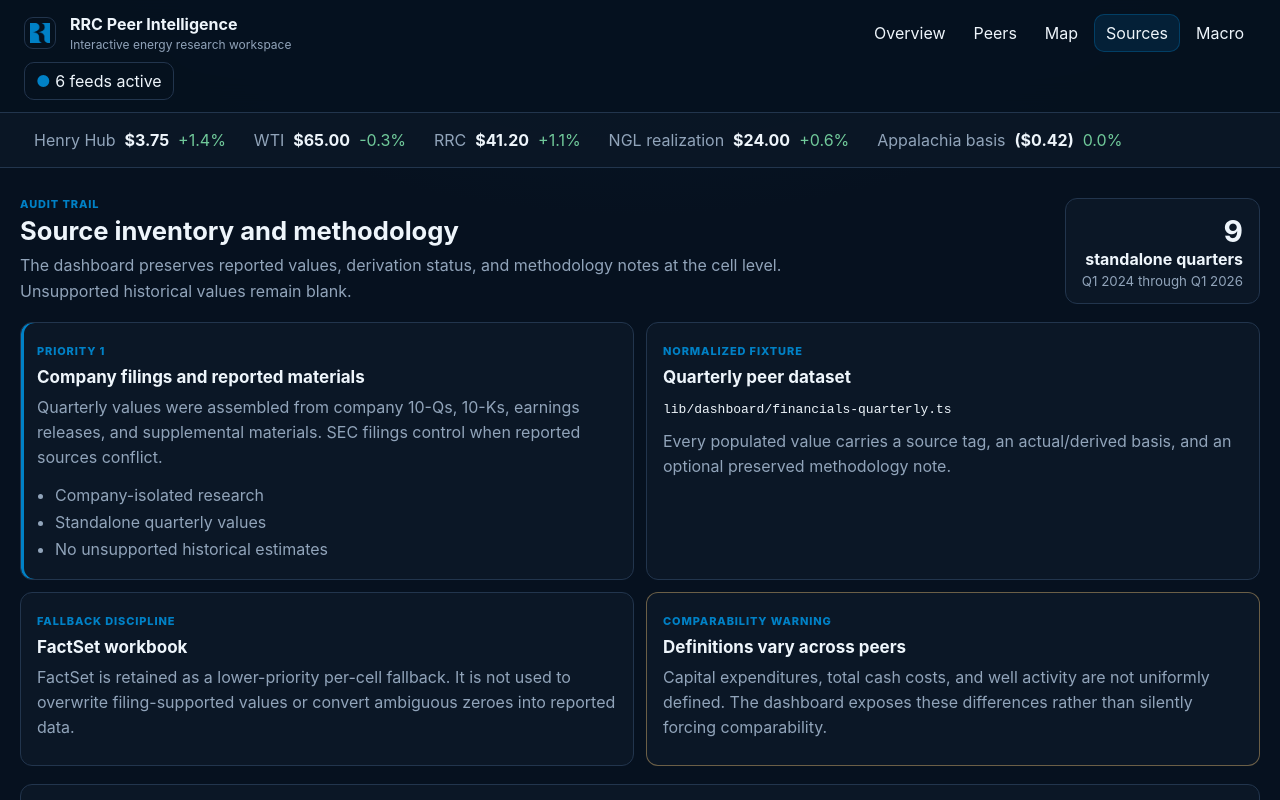
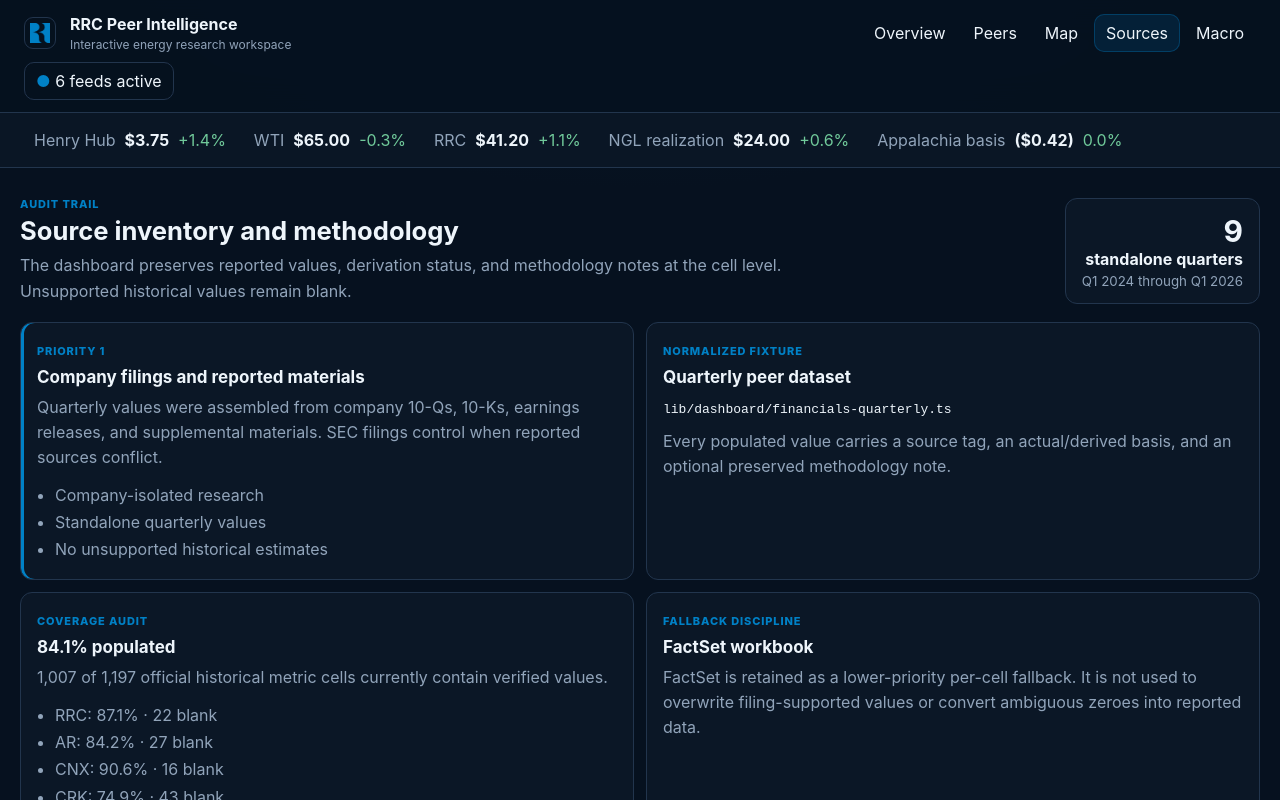
Before and after one commit to christian-04-code/rrc-peer-dashboard, a Next.js app: page / in a window 1280 px wide. Both pictures are taken after a click on the button "Sources". Shown: the top 800 px of the page. Built offline with nearby package versions, Linux system fonts and the light colour scheme.

Commit message:
feat: expose historical dataset completeness

```diff
--- a/components/dashboard/SourcesPanel.tsx
+++ b/components/dashboard/SourcesPanel.tsx
@@ -1,6 +1,10 @@
 import { quarters } from "@/lib/dashboard/financials-quarterly";
+import { getHistoricalCompletenessSummary } from "@/lib/dashboard/historical-completeness";
 
 export function SourcesPanel() {
+  const completeness = getHistoricalCompletenessSummary();
+  const tickerCoverage = Object.entries(completeness.byTicker);
+
   return (
     <section className="sources-panel" aria-labelledby="sources-title">
       <div className="sources-hero">
@@ -44,6 +48,17 @@ export function SourcesPanel() {
         </article>
 
         <article className="source-card">
+          <span className="source-priority">Coverage audit</span>
+          <h2>{completeness.coveragePct.toFixed(1)}% populated</h2>
+          <p>{completeness.populated.toLocaleString()} of {completeness.total.toLocaleString()} official historical metric cells currently contain verified values.</p>
+          <ul>
+            {tickerCoverage.map(([ticker, summary]) => (
+              <li key={ticker}>{ticker}: {summary.coveragePct.toFixed(1)}% · {summary.missing} blank</li>
+            ))}
+          </ul>
+        </article>
+
+        <article className="source-card">
           <span className="source-priority">Fallback discipline</span>
           <h2>FactSet workbook</h2>
           <p>
```
